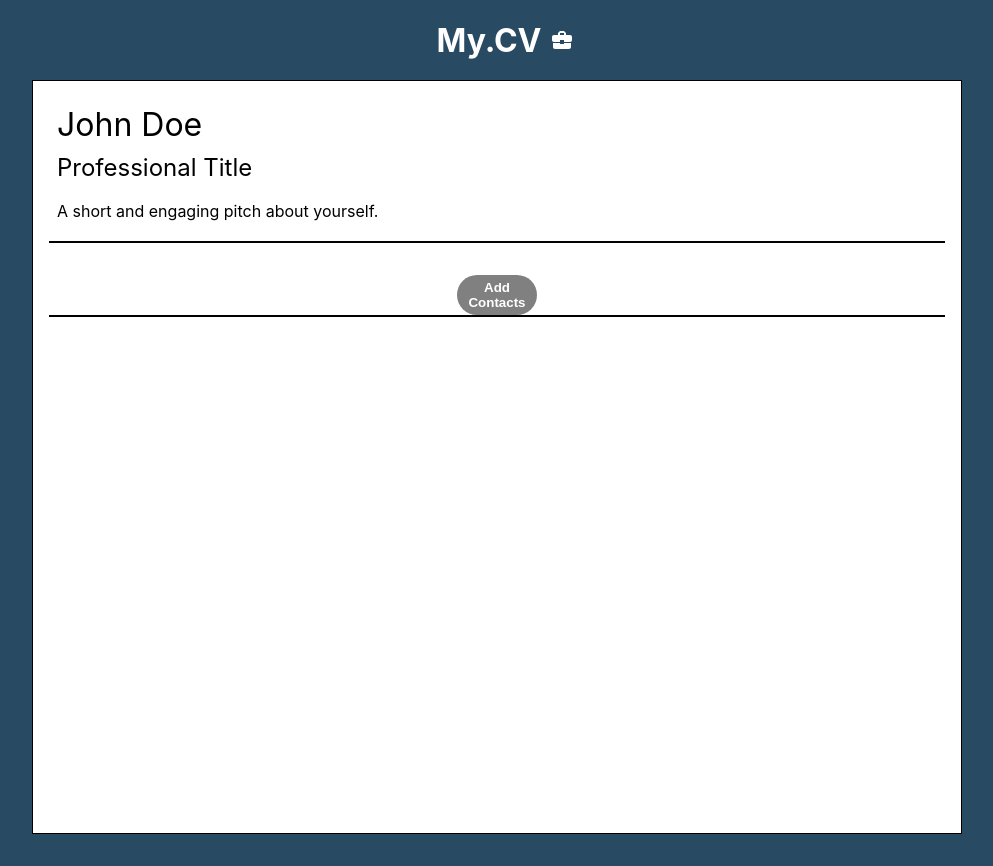
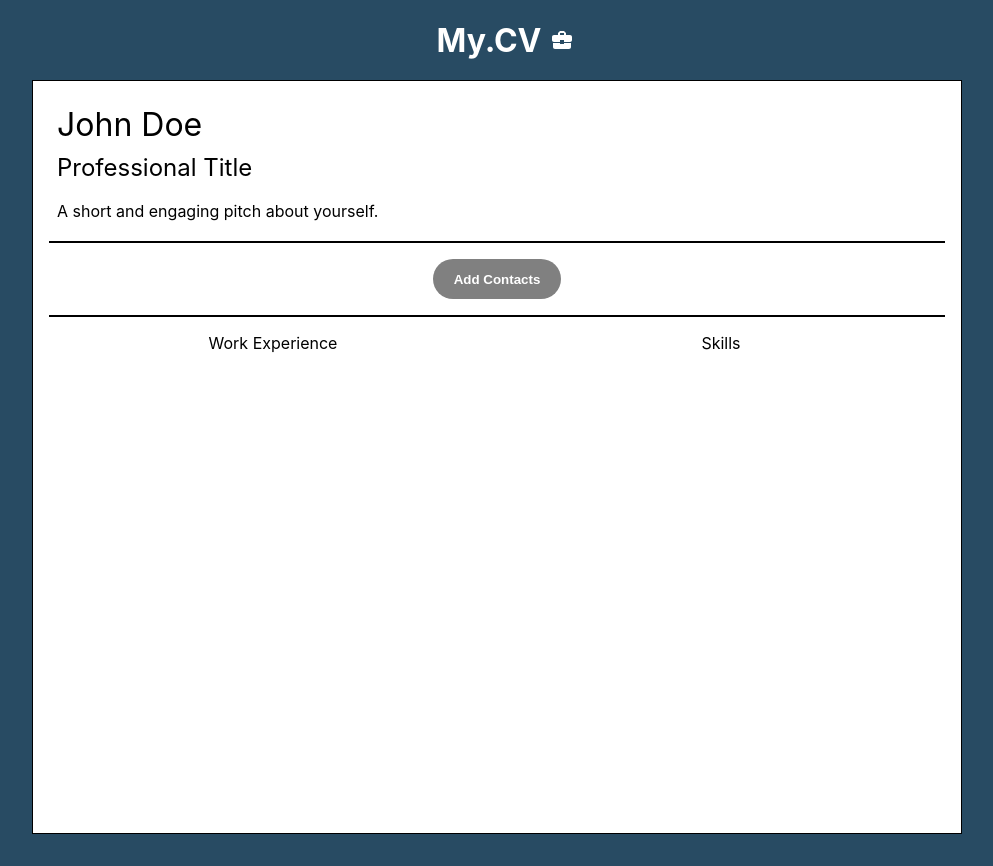
Before and after one commit to twalton83/TOP-CV, a React (Create React App) app: page / in a window 1280 px wide. Shown: the whole page, without its empty margins (143-1136 px from the left). Built offline with nearby package versions, Linux system fonts and the light colour scheme.

Commit message:
set up resume body grid and child components

```diff
--- a/src/App.js
+++ b/src/App.js
@@ -1,5 +1,5 @@
 import './App.css';
-import {FlexWrapper} from './components/FlexWrapper'
+import { FlexWrapper } from './components/StyledUtils'
 import Header from './components/Header'
 import MyDocument from './components/MyDocument';
 function App() {
--- a/src/components/ContactItemList.js
+++ b/src/components/ContactItemList.js
@@ -29,6 +29,7 @@ height: auto;
 svg {
   height: 24px;
   width: auto;
+  margin-right: .5rem;
 }
 `
 
@@ -48,10 +49,10 @@ export default function ContactItemList({ items, handleModal }) {
   const generateItems = () => {
     const arr = []
     for(const item in items){
-      if(items[item].value !== ""){
+      if(items[item] !== ""){
         arr.push({
           svg: icons[`${item}`],
-          value: items[item].value
+          value: items[item]
         })
       }
     }
@@ -60,7 +61,7 @@ export default function ContactItemList({ items, handleModal }) {
   return (
     <List>
       { generateItems().map(item => (
-        <ContactItem onClick={ handleModal }>
+        <ContactItem onClick={ handleModal } key={item.value}>
           { item.svg }
           <p>
             { item.value }
--- a/src/components/MyDocument.js
+++ b/src/components/MyDocument.js
@@ -2,6 +2,8 @@ import React, { useState } from 'react'
 import styled from 'styled-components';
 import ResumeHeader from './ResumeHeader';
 import ResumeContact from './ResumeContact';
+import ResumeBody from './ResumeBody';
+
 
 const ResumeSheet = styled.section`
 display: flex;
@@ -24,45 +26,19 @@ export default function MyDocument() {
     pitch: "A short and engaging pitch about yourself."
   });
   const [contactInfo, setContactInfo] = useState({
-    email: {
-      image: "../assets/email-24px.svg",
-      value: ""
-    },
-    country: {
-      image: "../assets/flag-24px.svg",
-      value: ""
-    },
-    city: {
-      image: "../assets/domain-24px.svg",
-      value: ""
-    },
-    address: {
-    image:"../assets/location_on-24px.svg",
-    value: ""
-    },
-    phone: {
-      image: "../assets/smartphone-24px.svg",
-      value: ""
-    },
-    website: {
-      image: "../assets/language-24px.svg",
-      value: ""
-    },
-    stack : {
-      image: "../assets/stack-overflow.svg",
-      value: ""
-    },
-    linkedin: {
-      image: "../assets/linkedin.svg",
-      value: ""
-    },
-    github: {
-      image: "../assets/github-logo.svg",
-      value: ""
-    }
+    email: "",
+    country:  "",
+    city:  "",
+    address: "",
+    phone: "",
+    website: "",
+    stack : "",
+    linkedin: "",
+    github: ""
   });
 
   const [workExperience, setWorkExperience] = useState([]);
+  const [skills, setSkills] = useState([]);
   const [education, setEducation] = useState([]);
   const [projects, setProjects] = useState([]);
   const [modalShow, setModalShow] = useState(false);
@@ -77,7 +53,7 @@ export default function MyDocument() {
   const handleContactInfo = (e) => {
     const contact = contactInfo[e.target.name]
     setContactInfo({...contactInfo,
-      [e.target.name] : { ...contact, value : e.target.value}
+      [e.target.name] : e.target.value
     })
   }
 
@@ -89,6 +65,7 @@ export default function MyDocument() {
     <ResumeSheet>
       <ResumeHeader personalInfo = { personalInfo } handlePersonalInput = { handlePersonalInput } />
       <ResumeContact displayModal = { modalShow } handleModal = { handleModalShow } contactItems = { contactInfo } handleContactInfo = { handleContactInfo } />
+      <ResumeBody skills = { skills }  />
 
     </ResumeSheet>
   )
--- /dev/null
+++ b/src/components/ResumeBody.js
@@ -0,0 +1,18 @@
+import React from 'react'
+import styled from 'styled-components';
+import WorkExperience from './WorkExperience';
+import Skills from './Skills';
+
+const Container = styled.div`
+display: grid;
+grid-template-columns: 50% 50%;
+`
+
+export default function ResumeBody({ skills }) {
+  return (
+    <Container>
+      <WorkExperience/>
+      <Skills skills={ skills } />
+    </Container>
+  )
+}
--- a/src/components/ResumeContact.js
+++ b/src/components/ResumeContact.js
@@ -6,6 +6,7 @@ import ContactItemList from './ContactItemList';
 const Section = styled.section`
 display: grid;
 height: auto;
+min-height: 10%;
 grid-template-columns: ${props => props.cols};
 grid-template-rows: ${props => props.rows};
 border-top: 2px solid ${props => props.color};
@@ -16,9 +17,9 @@ const Button = styled.button`
   background-color: grey;
   color: white;
   height: 2.5rem;
-  width: 5rem;
+  width: 8rem;
   margin: 0 auto;
-  margin-top: 2rem;
+  margin-top: 1rem;
   border: none;
   border-radius: 20px;
   font-weight: 600;
@@ -28,7 +29,7 @@ export default function ResumeContact( { displayModal, contactItems, handleModal
   const [noItems, setNoItems] = useState(null);
 
   useEffect(() => {
-    setNoItems(Object.values(contactItems).every(item => item.value === ""))
+    setNoItems(Object.values(contactItems).every(i => i === ""))
   }, [contactItems])
 
   return (
--- /dev/null
+++ b/src/components/Skills.js
@@ -0,0 +1,9 @@
+import React from 'react'
+
+export default function Skills({ skills }) {
+  return (
+    <div>
+      <p>Skills</p>
+    </div>
+  )
+}
--- /dev/null
+++ b/src/components/WorkExperience.js
@@ -0,0 +1,10 @@
+import React from 'react'
+import styled from 'styled-components';
+
+export default function WorkExperience() {
+  return (
+    <div>
+      <p>Work Experience</p>
+    </div>
+  )
+}
```
Also changed, not shown: src/components/SectionHeader.js (added), src/components/StyledUtils.js (renamed from src/components/FlexWrapper.js), 1 other file (tests, documents, lock files or other folders).
